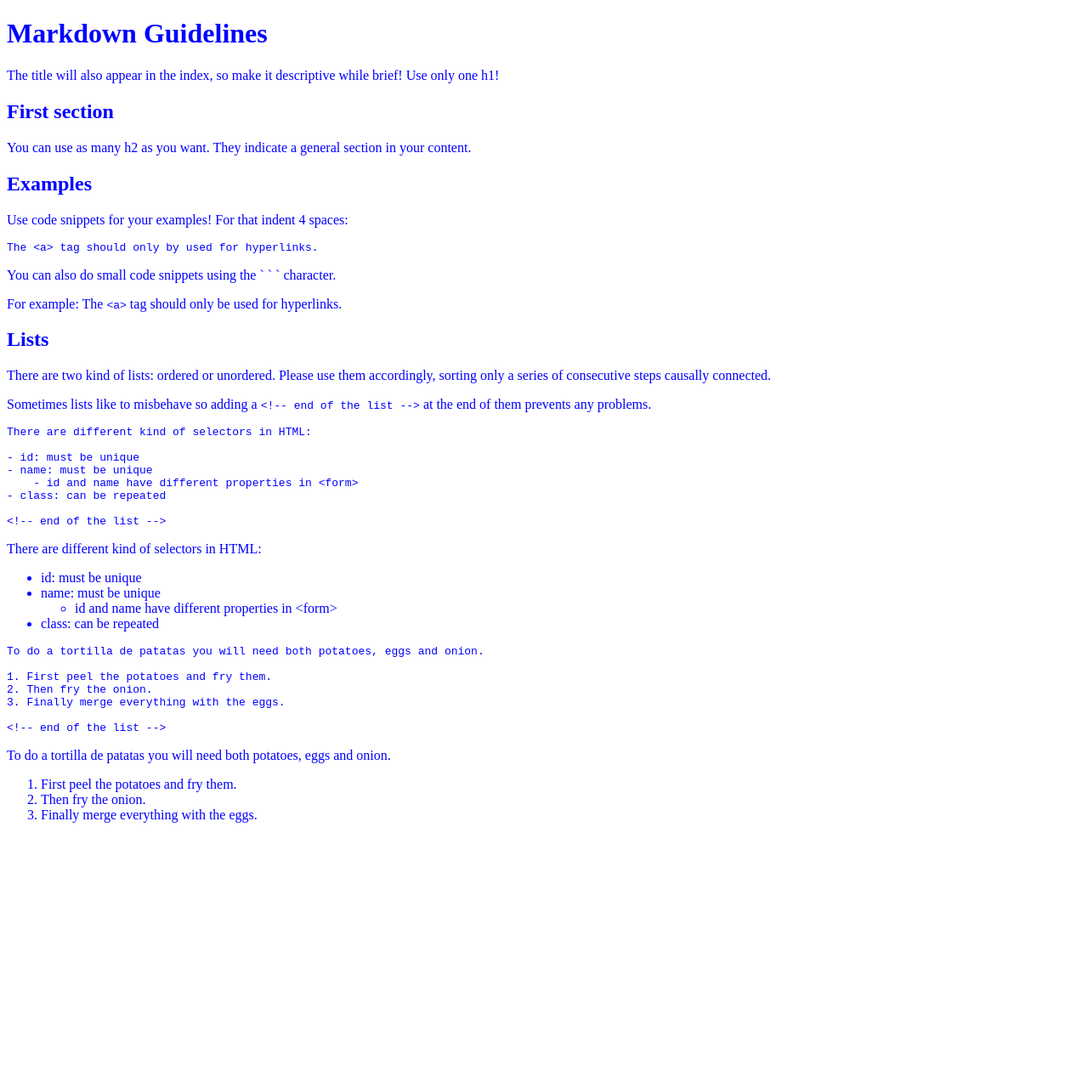
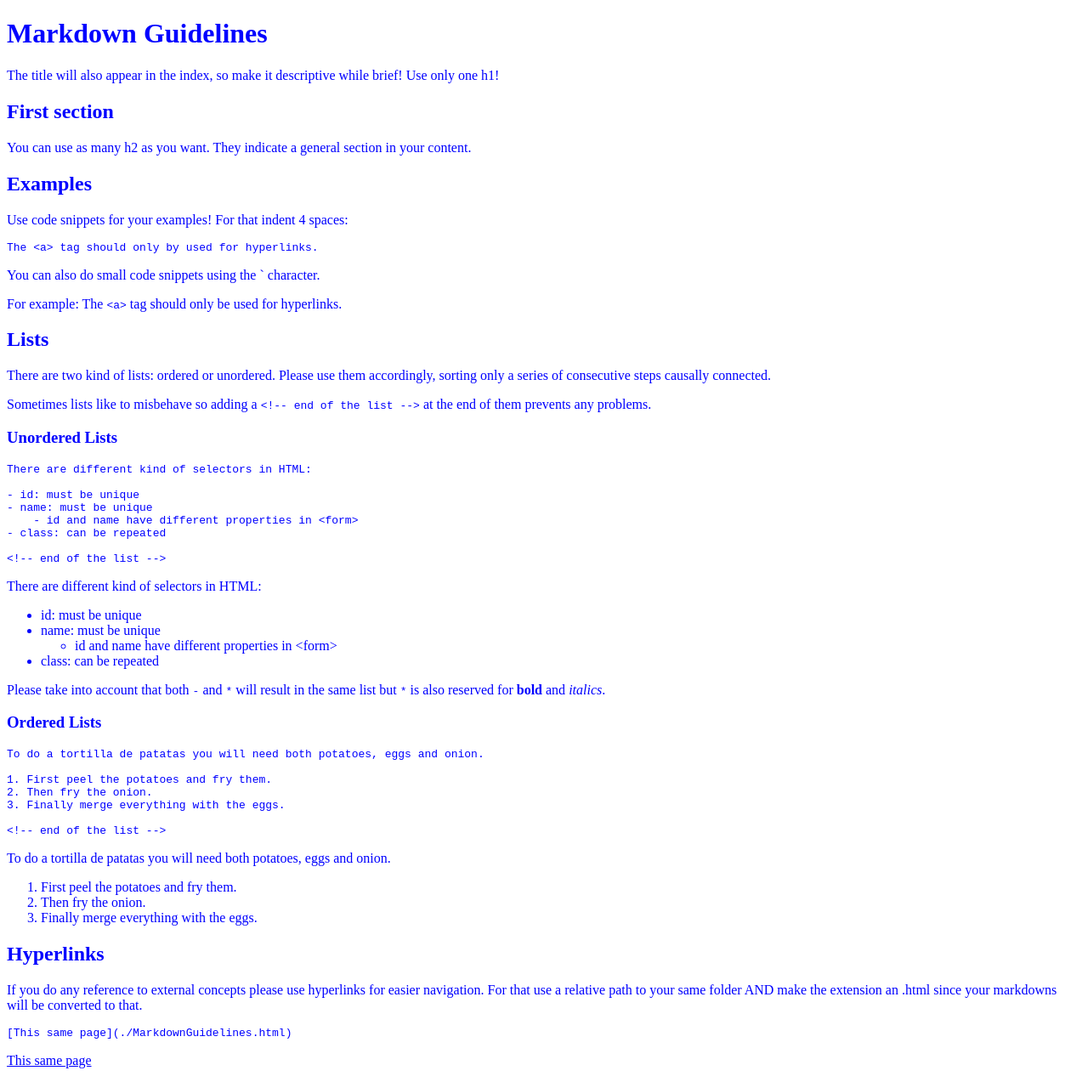
Before and after one commit to BCNGEEKS/Geekateca, a Jekyll site: the page built from MarkdownGuidelines.md, in a window 1280 px wide. Shown: the whole page at 85% size. Built offline with Jekyll 4.4.1, drawn with Linux system fonts in a browser that asks for light colours; our own code applies the rules of GitHub Pages for plain Markdown files; before the commit the page ends 984 px from its top, so only the background shows below that.

Commit message:
Update MarkdownGuidelines.md

```diff
--- a/MarkdownGuidelines.md
+++ b/MarkdownGuidelines.md
@@ -12,7 +12,7 @@ Use code snippets for your examples! For that indent 4 spaces:
 
     The <a> tag should only by used for hyperlinks.
 
-You can also do small code snippets using the ` ` ` character.
+You can also do small code snippets using the ` character.
 
 For example: The `<a>` tag should only be used for hyperlinks.
 
@@ -21,6 +21,8 @@ For example: The `<a>` tag should only be used for hyperlinks.
 There are two kind of lists: ordered or unordered. Please use them accordingly, sorting only a series of consecutive steps causally connected.
 
 Sometimes lists like to misbehave so adding a `<!-- end of the list -->` at the end of them prevents any problems.
+
+### Unordered Lists
 
     There are different kind of selectors in HTML:
 
@@ -40,6 +42,10 @@ There are different kind of selectors in HTML:
 
 <!-- end of the list -->
 
+Please take into account that both `-` and `*` will result in the same list but `*` is also reserved for **bold** and *italics*.
+
+### Ordered Lists
+
     To do a tortilla de patatas you will need both potatoes, eggs and onion.
 
     1. First peel the potatoes and fry them.
@@ -55,3 +61,11 @@ To do a tortilla de patatas you will need both potatoes, eggs and onion.
 3. Finally merge everything with the eggs.
 
 <!-- end of the list -->
+
+## Hyperlinks
+
+If you do any reference to external concepts please use hyperlinks for easier navigation. For that use a relative path to your same folder AND make the extension an .html since your markdowns will be converted to that.
+
+    [This same page](./MarkdownGuidelines.html)
+
+[This same page](./MarkdownGuidelines.html)
```
